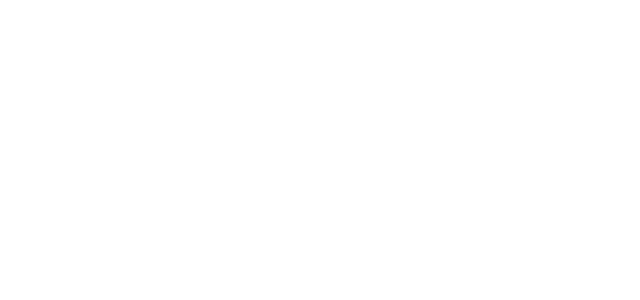
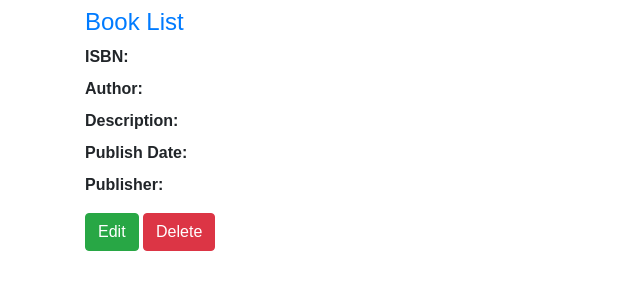
Before and after one commit to rohan-paul/MERN-book-library, a React (Create React App) app: page /show/1 in a window 1280 px wide. Shown: the top 300 px of the page, without its empty margins (0-640 px from the left). Built offline with nearby package versions, Linux system fonts and the light colour scheme; no server answers.

Commit message:
completing Show component of React

```diff
--- a/src/components/Show.js
+++ b/src/components/Show.js
@@ -1,4 +1,6 @@
 import React, { Component } from 'react';
+import axios from 'axios';
+import { Link, BrowserRouter } from 'react-router-dom';
 
 class Show extends Component {
 
@@ -6,14 +8,53 @@
     super(props)
 
     this.state = {
+      book: {}
+    }
+  }
 
-    }
+  componentDidMount() {
+      axios.get('/api/book'+this.props.match.params.id)
+        .then(res => {
+            this.setState({book: res.data})
+            console.log(this.state.book);
+        })
+  }
+
+  delete (id) {
+      console.log(id);
+      axios.delete('/api/book'+id)
+        .then(result => {
+            this.props.history.push('/')
+        })
   }
 
   render() {
     return (
-      <div>
-
+      <div className="container">
+        <div className="panel panel-default">
+            <div className="panel-heading">
+                <h3 className="panel-title">
+                    {this.state.book.title}
+                </h3>
+            </div>
+            <div className="panel-body">
+              <h4><Link to="/"><span class="glyphicon glyphicon-th-list" aria-hidden="true"></span> Book List</Link></h4>
+                <dl>
+                    <dt>ISBN:</dt>
+                    <dd>{this.state.book.isbn}</dd>
+                    <dt>Author:</dt>
+                    <dd>{this.state.book.author}</dd>
+                    <dt>Description:</dt>
+                    <dd>{this.state.book.description}</dd>
+                    <dt>Publish Date:</dt>
+                    <dd>{this.state.book.published_year}</dd>
+                    <dt>Publisher:</dt>
+                    <dd>{this.state.book.publisher}</dd>
+                </dl>
+                <Link to={`/edit/${this.state.book._id}`} class="btn btn-success">Edit</Link>&nbsp;
+                <button onClick={this.delete.bind(this, this.state.book._id)} className="btn btn-danger">Delete</button>
+            </div>
+        </div>
       </div>
     );
   }
```
